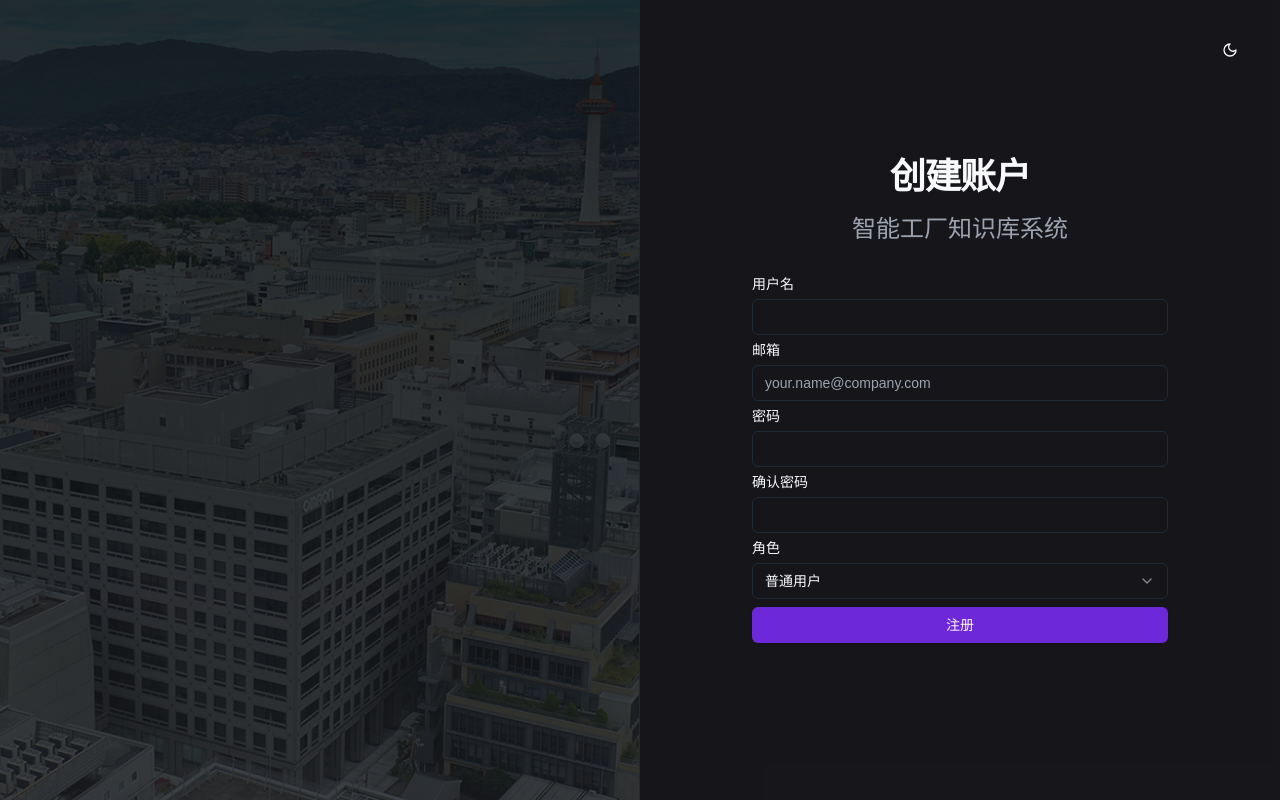
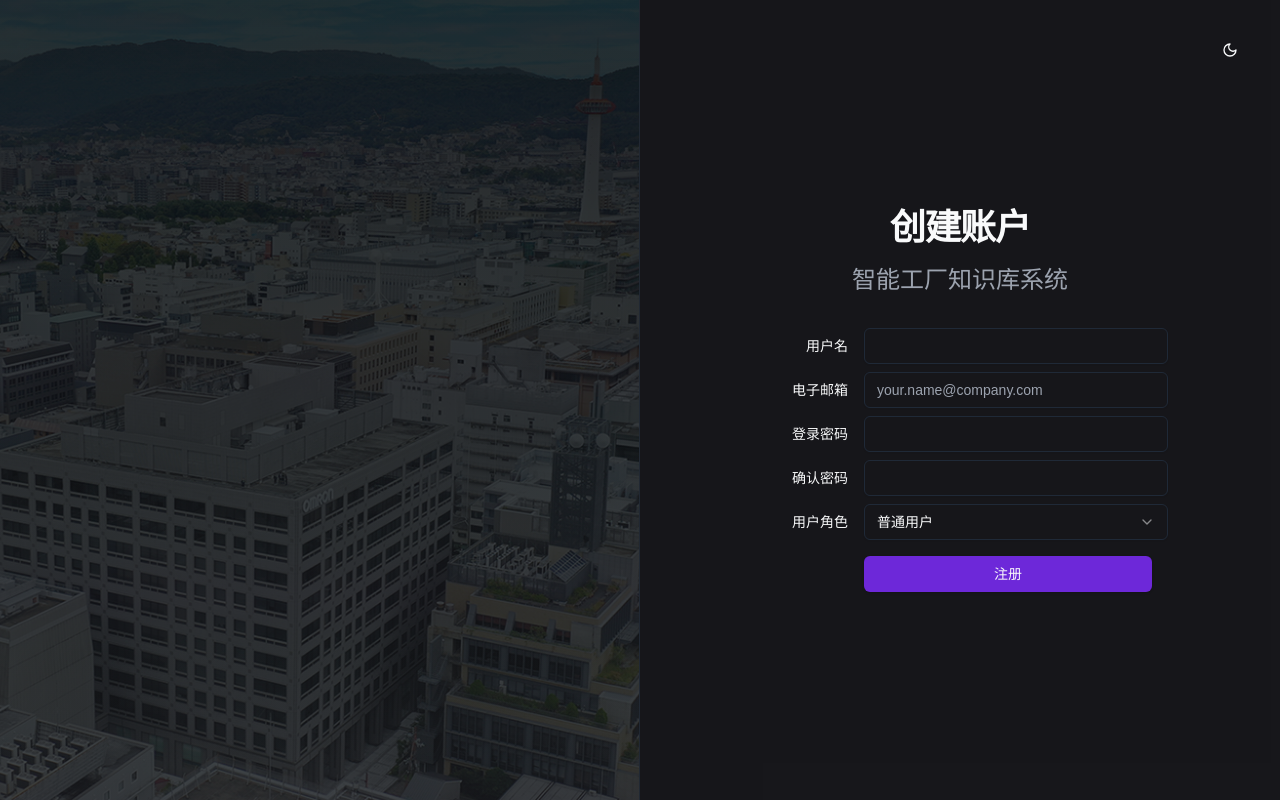
Before and after one commit to rlysyy/rag-system, a Next.js app: page /register in a window 1280 px wide. Built offline with nearby package versions, Linux system fonts and the light colour scheme.

Commit message:
修改注册页面布局 label调整为左侧

```diff
--- a/components/auth/sign-in.tsx
+++ b/components/auth/sign-in.tsx
@@ -15,8 +15,8 @@ export default function SignInForm() {
         e.preventDefault()
         handleSignIn(new FormData(e.currentTarget))
       }}>
-        <div className="grid gap-4">
-          <div className="grid gap-2">
+        <div className="flex flex-col space-y-4">
+          <div className="flex flex-col space-y-2">
             <Label htmlFor="email">邮箱</Label>
             <Input
               id="email"
@@ -26,7 +26,7 @@ export default function SignInForm() {
               required
             />
           </div>
-          <div className="grid gap-2">
+          <div className="flex flex-col space-y-2">
             <Label htmlFor="password">密码</Label>
             <Input
               id="password"
--- a/components/auth/sign-up.tsx
+++ b/components/auth/sign-up.tsx
@@ -1,11 +1,9 @@
 'use client'
 
 import { useSignUp } from '@/hooks/auth/useSignUp'
-import { Button } from "@/components/ui/button"
 import { Input } from "@/components/ui/input"
 import { Label } from "@/components/ui/label"
 import { Alert, AlertDescription } from "@/components/ui/alert"
-import { Loader2 } from "lucide-react"
 import {
   Select,
   SelectContent,
@@ -24,48 +22,62 @@ export default function SignUpForm() {
         e.preventDefault()
         handleSignUp(new FormData(e.currentTarget))
       }}>
-        <div className="grid gap-2">
-          <div className="grid gap-2">
-            <Label htmlFor="name">用户名</Label>
+        <div className="flex flex-col space-y-2">
+          <div className="flex items-center gap-4">
+            <div className="w-24">
+              <Label htmlFor="name" className="block text-right">用户名</Label>
+            </div>
             <Input
               id="name"
               name="name"
               type="text"
+              className="flex-1"
               required
             />
           </div>
-          <div className="grid gap-2">
-            <Label htmlFor="email">邮箱</Label>
+          <div className="flex items-center gap-4">
+            <div className="w-24">
+              <Label htmlFor="email" className="block text-right">电子邮箱</Label>
+            </div>
             <Input
               id="email"
               name="email"
               type="email"
+              className="flex-1"
               placeholder="your.name@company.com"
               required
             />
           </div>
-          <div className="grid gap-2">
-            <Label htmlFor="password">密码</Label>
+          <div className="flex items-center gap-4">
+            <div className="w-24">
+              <Label htmlFor="password" className="block text-right">登录密码</Label>
+            </div>
             <Input
               id="password"
               name="password"
               type="password"
+              className="flex-1"
               required
             />
           </div>
-          <div className="grid gap-2">
-            <Label htmlFor="confirmPassword">确认密码</Label>
+          <div className="flex items-center gap-4">
+            <div className="w-24">
+              <Label htmlFor="confirmPassword" className="block text-right">确认密码</Label>
+            </div>
             <Input
               id="confirmPassword"
               name="confirmPassword"
               type="password"
+              className="flex-1"
               required
             />
           </div>
-          <div className="grid gap-2">
-            <Label htmlFor="role">角色</Label>
+          <div className="flex items-center gap-4">
+            <div className="w-24">
+              <Label htmlFor="role" className="block text-right">用户角色</Label>
+            </div>
             <Select name="role" defaultValue="USER">
-              <SelectTrigger>
+              <SelectTrigger className="flex-1">
                 <SelectValue placeholder="选择角色" />
               </SelectTrigger>
               <SelectContent>
@@ -79,15 +91,17 @@ export default function SignUpForm() {
               <AlertDescription>{error}</AlertDescription>
             </Alert>
           )}
+          <div className="pt-2 pl-28">
             <LoadingButton
               type="submit"
-            className="w-full"
+              className="w-[calc(100%-1rem)]"
               isLoading={isLoading}
               loadingText="注册中..."
             >
               注册
             </LoadingButton>
           </div>
+        </div>
       </form>
     </div>
   )
```
Lines whose indentation alone changed are shown as unchanged.
